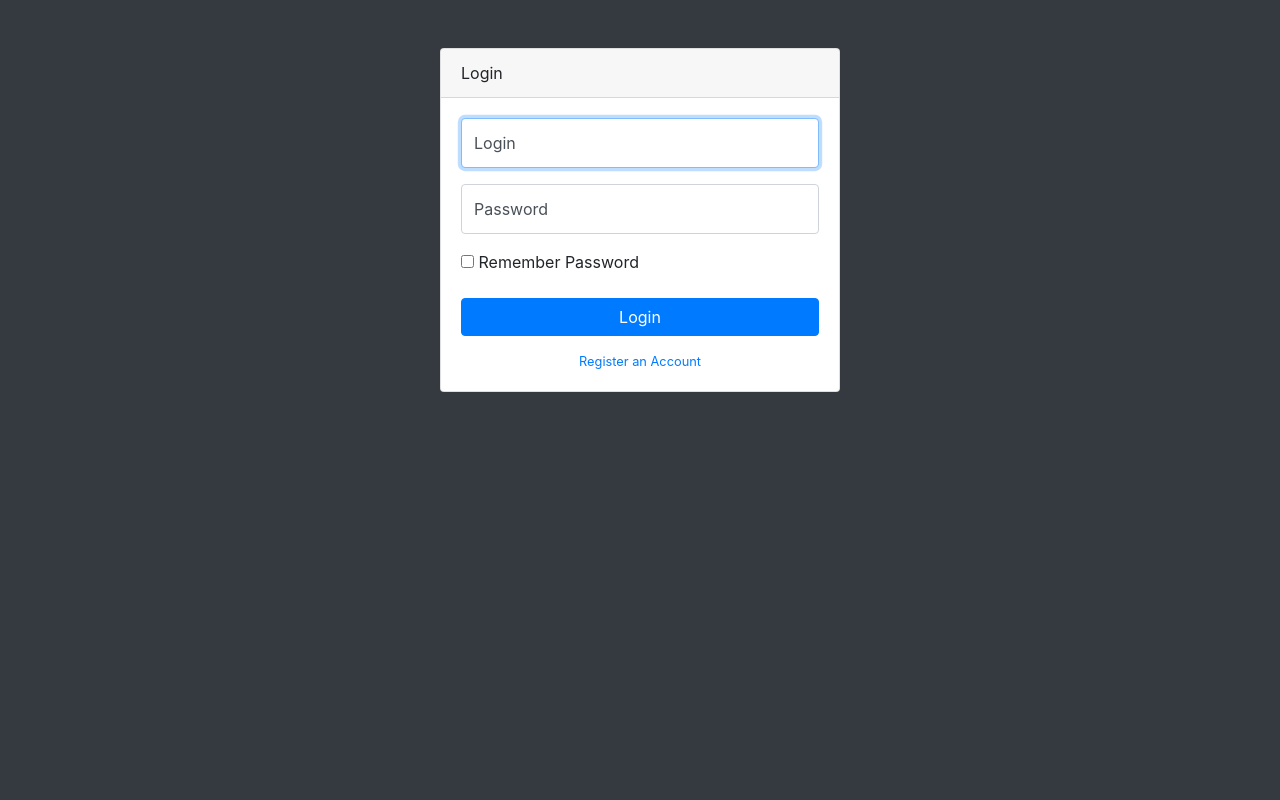
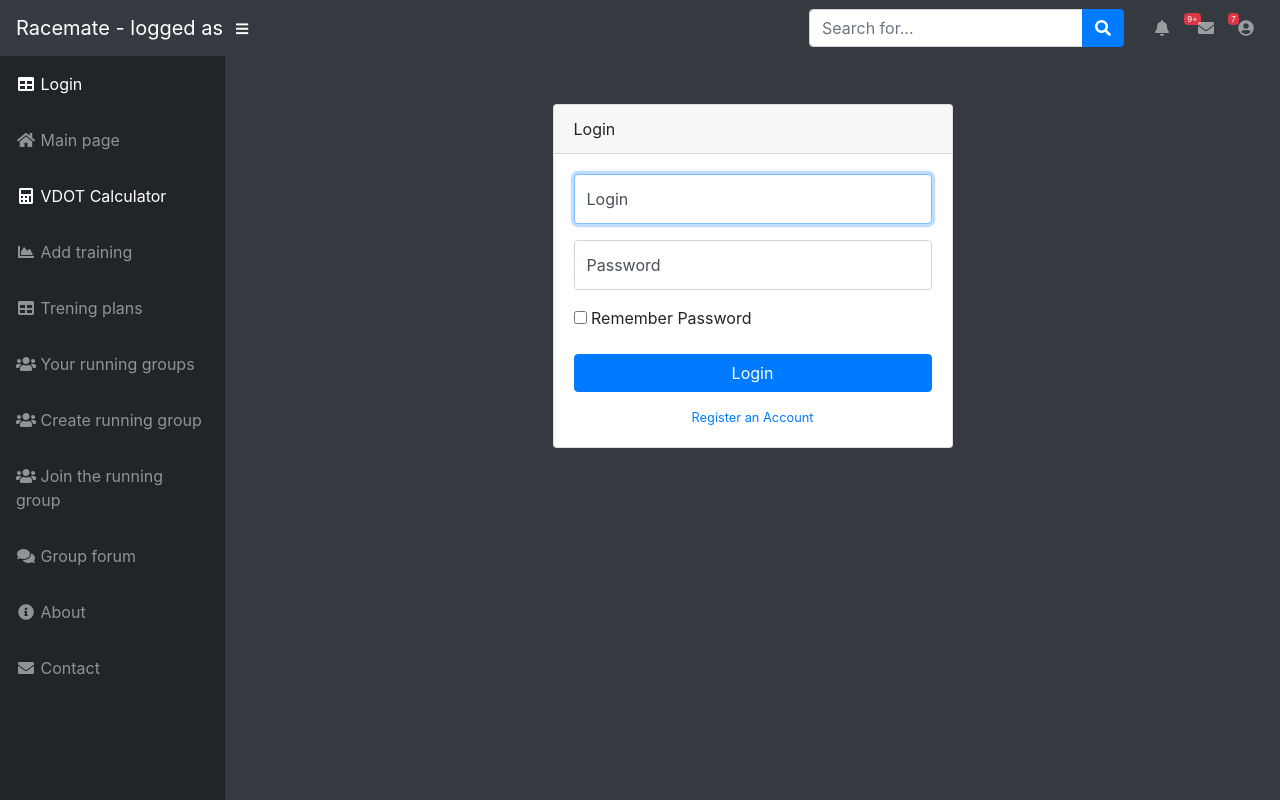
Before and after one commit to przemyslawkulak/Racemate-aplikacja-biegowa, a Django app: page /accounts/login/ in a window 1280 px wide. Run offline with Django 3.2, Linux system fonts and the light colour scheme; some libraries are stand-ins or nearby versions.

Commit message:
index.html update login.html update

```diff
--- a/Racemate/settings.py
+++ b/Racemate/settings.py
@@ -22,7 +22,7 @@ BASE_DIR = os.path.dirname(os.path.dirname(os.path.abspath(__file__)))
 SECRET_KEY = 'y@xm2mr_e=5i**5szrbpv^#w336#(d2*5yrx-#h3z=_rrce#^h'
 
 # SECURITY WARNING: don't run with debug turned on in production!
-DEBUG = False
+DEBUG = True
 
 ALLOWED_HOSTS = ['localhost', 'racemate-app.herokuapp.com']
 
--- a/racemate/templates/racemate/index.html
+++ b/racemate/templates/racemate/index.html
@@ -92,17 +92,27 @@
 
       <!-- Sidebar -->
       <ul class="sidebar navbar-nav">
-        <li class="nav-item active">
+
+          {% if auth %}
+          {% else %}
+              <li class="nav-item active">
+                 <a class="nav-link" href="{% url 'login'%}">
+                    <i class="fas fa-fw fa-table"></i>
+                    <span>Login</span></a></li>
+        {% endif %}
+
+
+        <li class="nav-item">
           <a class="nav-link" href="{% url 'landing-page' %}">
-            <i class="fas fa-fw fa-tachometer-alt"></i>
+            <i class="fas fa-fw fa-home"></i>
             <span>Main page</span>
           </a>
         </li>
 
-        <li class="nav-item">
+        <li class="nav-item active">
           <a class="nav-link" href="{% url 'calculator' %}">
             <i class="fas fa-fw fa-calculator"></i>
-            <span>Calculator</span>
+            <span>VDOT Calculator</span>
           </a>
         </li>
 
@@ -111,11 +121,11 @@
             <i class="fas fa-fw fa-chart-area"></i>
             <span>Add training</span></a>
         </li>
-                        <li class="nav-item">
-          <a class="nav-link" href="{% url 'loadtrening'%}">
-            <i class="fas fa-fw fa-chart-area"></i>
-            <span>Load trening from file</span></a>
-        </li>
+{#                        <li class="nav-item">#}
+{#          <a class="nav-link" href="{% url 'loadtrening'%}">#}
+{#            <i class="fas fa-fw fa-chart-area"></i>#}
+{#            <span>Load trening from file</span></a>#}
+{#        </li>#}
                 <li class="nav-item">
           <a class="nav-link" href="{% url 'planchoice' %}">
             <i class="fas fa-fw fa-table"></i>
@@ -144,15 +154,23 @@
             <span>Group forum</span></a>
         </li>
 
+      <li class="nav-item">
+          <a class="nav-link" href="#">
+            <i class="fas fa-fw fa-info-circle"></i>
+            <span>About</span></a>
+        </li>
+
+      <li class="nav-item">
+          <a class="nav-link" href="#">
+            <i class="fas fa-fw fa-envelope"></i>
+            <span>Contact</span></a>
+        </li>
+
         <li class="nav-item">
                   {% if auth %}
           <a class="nav-link" href="{% url 'logout'%}">
             <i class="fas fa-fw fa-user"></i>
             <span>Logout</span></a>
-        {% else %}
-          <a class="nav-link" href="{% url 'login'%}">
-            <i class="fas fa-fw fa-table"></i>
-            <span>Login</span></a>
 
            {% endif %}
         </li>
--- a/racemate/templates/racemate/login.html
+++ b/racemate/templates/racemate/login.html
@@ -1,28 +1,6 @@
-<!DOCTYPE html>
-<html lang="en">
-{% load static %}
-  <head>
-
-    <meta charset="utf-8">
-    <meta http-equiv="X-UA-Compatible" content="IE=edge">
-    <meta name="viewport" content="width=device-width, initial-scale=1, shrink-to-fit=no">
-    <meta name="description" content="">
-    <meta name="author" content="">
-
-    <title>SB Admin - Login</title>
-
-    <!-- Bootstrap core CSS-->
-    <link href="{% static 'vendor/bootstrap/css/bootstrap.min.css' %}" rel="stylesheet">
-
-    <!-- Custom fonts for this template-->
-    <link href="{% static 'vendor/fontawesome-free/css/all.min.css' %}" rel="stylesheet" type="text/css">
-
-    <!-- Custom styles for this template-->
-    <link href="{% static 'css/sb-admin.css' %}" rel="stylesheet">
-
-  </head>
-
-  <body class="bg-dark">
+{% extends "racemate/index.html" %}
+{% block content %}
+<body class="bg-dark">
 
     <div class="container">
       <div class="card card-login mx-auto mt-5">
@@ -61,14 +39,5 @@
         </div>
       </div>
     </div>
-
-    <!-- Bootstrap core JavaScript-->
-    <script src="{% static 'vendor/jquery/jquery.min.js' %}"></script>
-    <script src="{% static 'vendor/bootstrap/js/bootstrap.bundle.min.js' %}"></script>
-
-    <!-- Core plugin JavaScript-->
-    <script src="{% static 'vendor/jquery-easing/jquery.easing.min.js' %}"></script>
-
   </body>
-
-</html>
+{% endblock content %}
```
